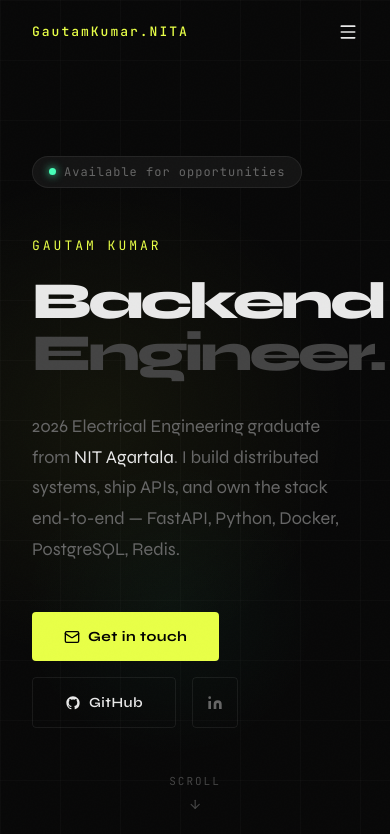
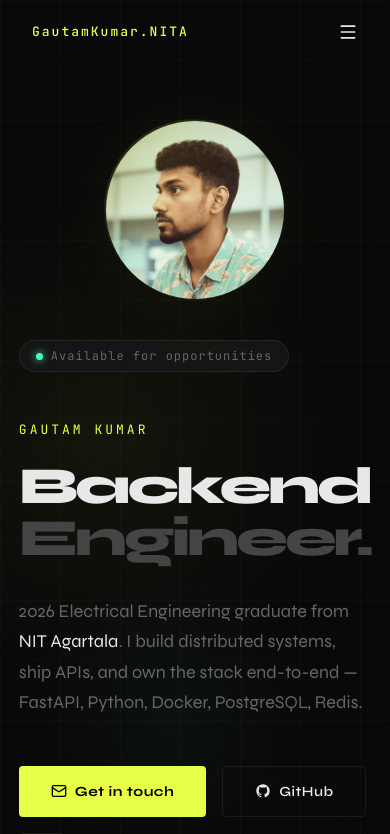
Before and after one commit to gautam-oss/gautam-kumar-portfolio, a Next.js app: page / in a window 390 px wide. Shown: the top 834 px of the page. Built offline with nearby package versions, Linux system fonts and the light colour scheme.

Commit message:
add profile photo to hero section
Fetch GitHub avatar and display it in a two-column hero layout alongside
the existing text content. Circular photo with accent glow; responsive
collapse to single column on mobile.

Co-Authored-By: Claude Sonnet 4.6 <noreply@anthropic.com>

```diff
--- a/components/Hero.tsx
+++ b/components/Hero.tsx
@@ -32,7 +32,8 @@ export default function Hero() {
         pointerEvents: "none",
       }} />
 
-      <div style={{ maxWidth: 1200, margin: "0 auto", width: "100%" }}>
+      <div style={{ maxWidth: 1200, margin: "0 auto", width: "100%", display: "flex", alignItems: "center", justifyContent: "space-between", gap: 64 }} className="hero-inner">
+        <div style={{ flex: 1, minWidth: 0 }}>
           <div style={{
             display: "inline-flex", alignItems: "center", gap: 8,
             background: "var(--bg-3)", border: "1px solid var(--border)",
@@ -96,6 +97,25 @@ export default function Hero() {
               <LinkedinIcon size={16} />
             </a>
           </div>
+        </div>
+
+        <div style={{ flexShrink: 0, animation: "fadeUp 0.6s 0.2s ease both", opacity: 0 }} className="hero-avatar">
+          <div style={{ position: "relative" }}>
+            <div style={{
+              width: 300, height: 300, borderRadius: "50%",
+              border: "1px solid var(--border)",
+              overflow: "hidden", position: "relative",
+              boxShadow: "0 0 80px rgba(232,255,71,0.06)",
+            }}>
+              <img src="/avatar.jpg" alt="Gautam Kumar" style={{ width: "100%", height: "100%", objectFit: "cover" }} />
+            </div>
+            <div style={{
+              position: "absolute", inset: -1, borderRadius: "50%",
+              background: "linear-gradient(135deg, rgba(232,255,71,0.15) 0%, transparent 50%)",
+              pointerEvents: "none",
+            }} />
+          </div>
+        </div>
 
         <div style={{
           position: "absolute", bottom: 40, left: "50%", transform: "translateX(-50%)",
@@ -110,6 +130,10 @@ export default function Hero() {
       <style>{`
         @keyframes fadeUp { from { opacity: 0; transform: translateY(24px); } to { opacity: 1; transform: translateY(0); } }
         @keyframes float { 0%,100% { transform: translateX(-50%) translateY(0); } 50% { transform: translateX(-50%) translateY(8px); } }
+        @media (max-width: 768px) {
+          .hero-inner { flex-direction: column-reverse !important; gap: 40px !important; }
+          .hero-avatar div div { width: 180px !important; height: 180px !important; }
+        }
       `}</style>
     </section>
   );
```
Also changed, not shown: public/avatar.jpg (added). Lines whose indentation alone changed are shown as unchanged.
